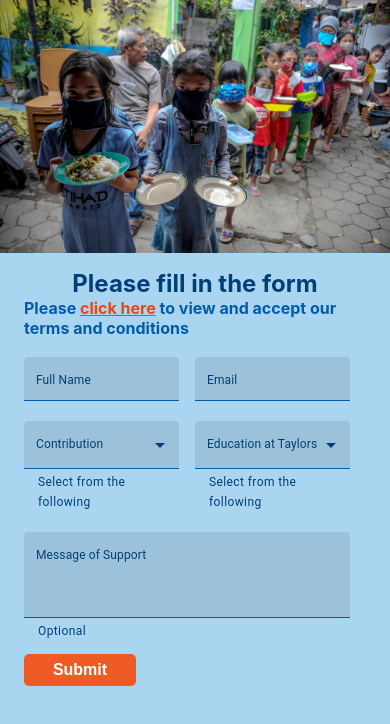
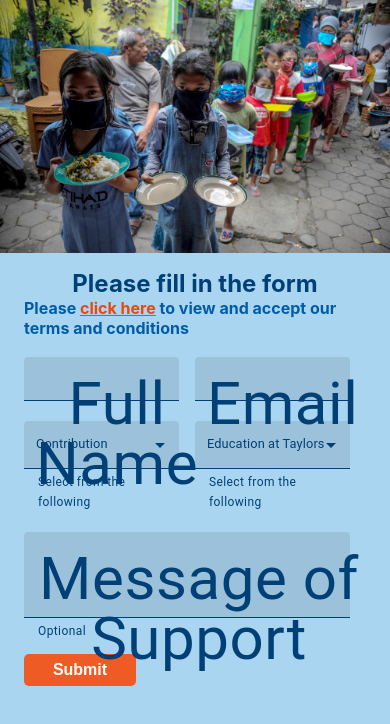
Before and after one commit to luveshsadhwani/taylorsAlumniFoodDonationForm, a React (Create React App) app: page /formOnline in a window 390 px wide. Shown: the top 724 px of the page. Built offline with nearby package versions, Linux system fonts and the light colour scheme.

Commit message:
FIX styled TextField to reduce props

```diff
--- a/src/components/MaterialInput.jsx
+++ b/src/components/MaterialInput.jsx
@@ -1,11 +1,9 @@
 import React from "react";
 import { Field } from "formik";
-import TextField from "@material-ui/core/TextField";
 import { Label } from "./FormElement";
-import { useStyles as tempStyle } from "../styles/form/form";
+import { MUITextField } from "./MaterialTextField";
 
 export default function MaterialInput(props) {
-  const tempClass = tempStyle();
   const { label, name, isMobileScreen, helperText = "", ...rest } = props;
   return (
     <div>
@@ -13,41 +11,20 @@ export default function MaterialInput(props) {
         {({ field, form }) => {
           const isError = Boolean(form.errors[name] && form.touched[name]);
           return (
-            <TextField
+            <>
+              <MUITextField
                 label={<Label>{label}</Label>}
                 name={name}
                 {...field}
                 {...rest}
                 error={isError}
                 helperText={isError ? form.errors[name] : helperText}
-              FormHelperTextProps={{
-                classes: {
-                  root: isMobileScreen
-                    ? `${tempClass.helperTextRoot} ${tempClass.helperTextMobile}`
-                    : `${tempClass.helperTextRoot}`,
-                },
-              }}
                 variant="filled"
-              InputLabelProps={{
-                classes: {
-                  root: isMobileScreen
-                    ? `${tempClass.formElementLabelMuiRoot} ${tempClass.formElementLabelMuiMobile}`
-                    : `${tempClass.formElementLabelMui} ${tempClass.formElementLabelMuiRoot}`,
-                },
-              }}
-              InputProps={{
-                classes: {
-                  root: tempClass.cssOutlinedInput,
-                  focused: tempClass.cssFocused,
-                  input: isMobileScreen
-                    ? `${tempClass.inputTextRoot} ${tempClass.inputTextMobile}`
-                    : `${tempClass.inputTextRoot} ${tempClass.inputText}`,
-                },
-              }}
-              // FormHelperTextProps={}
                 fullWidth
                 margin="dense"
+                mobile={isMobileScreen ? 1 : 0}
               />
+            </>
           );
         }}
       </Field>
--- a/src/components/MaterialSelect.jsx
+++ b/src/components/MaterialSelect.jsx
@@ -1,12 +1,18 @@
 import React from "react";
 import { Field } from "formik";
 import { Label } from "./FormElement";
-import TextField from "@material-ui/core/TextField";
+import { makeStyles } from "@material-ui/core";
 import MenuItem from "@material-ui/core/MenuItem";
-import { useStyles as tempStyle } from "../styles/form/form";
+import { MUITextField } from "./MaterialTextField";
+
+const useStyles = makeStyles((theme) => ({
+  icon: {
+    color: theme.palette.secondary.dark,
+  },
+}));
 
 function MaterialSelect(props) {
-  const tempClass = tempStyle();
+  const classes = useStyles();
   const { label, name, options, isMobileScreen, ...rest } = props;
 
   return (
@@ -14,7 +20,7 @@ function MaterialSelect(props) {
       {({ field, form }) => {
         const isError = Boolean(form.errors[name] && form.touched[name]);
         return (
-          <TextField
+          <MUITextField
             label={<Label>{label}</Label>}
             name={name}
             {...field}
@@ -23,34 +29,9 @@ function MaterialSelect(props) {
             helperText={
               isError ? form.errors[name] : "Select from the following"
             }
-            FormHelperTextProps={{
-              classes: {
-                root: isMobileScreen
-                  ? `${tempClass.helperTextRoot} ${tempClass.helperTextMobile}`
-                  : `${tempClass.helperTextRoot}`,
-              },
-            }}
             variant="filled"
-            InputLabelProps={{
-              classes: {
-                root: isMobileScreen
-                  ? `${tempClass.formElementLabelMuiRoot} ${tempClass.formElementLabelMuiMobile}`
-                  : `${tempClass.formElementLabelMui} ${tempClass.formElementLabelMuiRoot}`,
-              },
-            }}
-            InputProps={{
-              classes: {
-                root: tempClass.cssOutlinedInput,
-                focused: tempClass.cssFocused,
-                input: isMobileScreen
-                  ? `${tempClass.inputTextRoot} ${tempClass.inputTextMobile}`
-                  : `${tempClass.inputTextRoot} ${tempClass.inputText}`,
-              },
-            }}
             SelectProps={{
-              classes: {
-                icon: tempClass.selectIcon,
-              },
+              classes: { icon: classes.icon },
             }}
             select
             fullWidth
@@ -63,7 +44,7 @@ function MaterialSelect(props) {
                 </MenuItem>
               );
             })}
-          </TextField>
+          </MUITextField>
         );
       }}
     </Field>
--- a/src/components/MaterialTextArea.jsx
+++ b/src/components/MaterialTextArea.jsx
@@ -1,11 +1,9 @@
 import React from "react";
 import { Field } from "formik";
-import TextField from "@material-ui/core/TextField";
 import { Label } from "./FormElement";
-import { useStyles as tempStyle } from "../styles/form/form";
+import { MUITextField } from "./MaterialTextField";
 
 export default function MaterialTextArea(props) {
-  const tempClass = tempStyle();
   const { label, name, isMobileScreen, ...rest } = props;
 
   return (
@@ -14,7 +12,7 @@ export default function MaterialTextArea(props) {
         {({ field, form }) => {
           const isError = Boolean(form.errors[name] && form.touched[name]);
           return (
-            <TextField
+            <MUITextField
               label={<Label>{label}</Label>}
               name={name}
               {...field}
@@ -22,33 +20,11 @@ export default function MaterialTextArea(props) {
               error={isError}
               helperText="Optional"
               variant="filled"
-              InputLabelProps={{
-                classes: {
-                  root: isMobileScreen
-                    ? `${tempClass.formElementLabelMuiRoot} ${tempClass.formElementLabelMuiMobile}`
-                    : `${tempClass.formElementLabelMui} ${tempClass.formElementLabelMuiRoot}`,
-                },
-              }}
-              InputProps={{
-                classes: {
-                  root: tempClass.cssOutlinedInput,
-                  focused: tempClass.cssFocused,
-                  input: isMobileScreen
-                    ? `${tempClass.inputTextRoot} ${tempClass.inputTextMobile}`
-                    : `${tempClass.inputTextRoot} ${tempClass.inputText}`,
-                },
-              }}
               multiline
               minRows={isMobileScreen ? 3 : 4}
               fullWidth
-              FormHelperTextProps={{
-                classes: {
-                  root: isMobileScreen
-                    ? `${tempClass.helperTextRoot} ${tempClass.helperTextMobile}`
-                    : `${tempClass.helperTextRoot}`,
-                },
-              }}
               margin={isMobileScreen ? "dense" : "none"}
+              mobile={isMobileScreen ? 1 : 0}
             />
           );
         }}
--- /dev/null
+++ b/src/components/MaterialTextField.jsx
@@ -0,0 +1,34 @@
+// use styled components for textfield
+// access to theme
+import { styled, TextField } from "@material-ui/core";
+
+const MUITextField = styled(TextField, {
+  shouldForwardProp: (prop) => prop !== "mobile",
+})(({ mobile, theme }) => ({
+  "& .MuiFilledInput-underline": {
+    "&:before": {
+      borderColor: theme.palette.secondary.dark,
+    },
+  },
+  "& .MuiFormLabel-root": {
+    fontSize: mobile ? "3.75em" : "0.8em",
+    color: theme.palette.secondary.dark,
+  },
+  "& .MuiFilledInput-input": {
+    fontWeight: "bold",
+    fontSize: mobile ? "0.75rem" : "0.9rem",
+  },
+  "& .MuiFormHelperText-root": {
+    color: theme.palette.secondary.dark,
+    "&.Mui-error": {
+      color: theme.palette.error.dark,
+      fontSize: mobile ? "0.6rem" : null,
+    },
+  },
+}));
+
+export { MUITextField };
+
+// function MaterialTextField(props) {} to control API?
+
+// export default MaterialTextField;
--- a/src/styles/form/form.js
+++ b/src/styles/form/form.js
@@ -1,64 +1,6 @@
 import { makeStyles } from "@material-ui/core/styles";
 
 const useStyles = makeStyles((theme) => ({
-  formElementLabelMuiRoot: {
-    color: theme.palette.secondary.dark,
-    // fontWeight: "bolder",
-    "&.Mui-focused": {
-      color: theme.palette.secondary.main,
-    },
-    "&.Mui-error": {
-      color: theme.palette.error.dark,
-    },
-  },
-
-  formElementLabelMui: {
-    fontSize: "0.8em",
-  },
-
-  formElementLabelMuiMobile: {
-    fontSize: "0.75em",
-  },
-
-  cssFocused: {},
-
-  cssOutlinedInput: {
-    "&.MuiFilledInput-underline:before": {
-      borderColor: theme.palette.secondary.main,
-    },
-  },
-
-  inputTextRoot: {
-    color: theme.palette.secondary.dark,
-    fontWeight: "bold",
-    // padding: "10px"
-  },
-
-  inputText: {
-    fontSize: "0.9rem",
-  },
-
-  inputTextMobile: {
-    fontSize: "0.75rem",
-  },
-
-  helperTextRoot: {
-    color: theme.palette.secondary.dark,
-    "&.Mui-error": {
-      color: theme.palette.error.main,
-    },
-  },
-
-  helperTextMobile: {
-    "&.Mui-error": {
-      fontSize: "0.6rem",
-    },
-  },
-
-  selectIcon: {
-    color: theme.palette.secondary.dark,
-  },
-
   modalPosition: {
     display: "flex",
     alignItems: "center",
```
Lines whose indentation alone changed are shown as unchanged.
